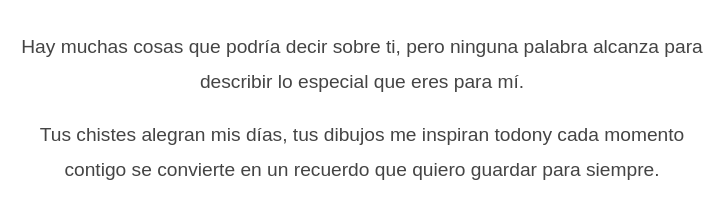
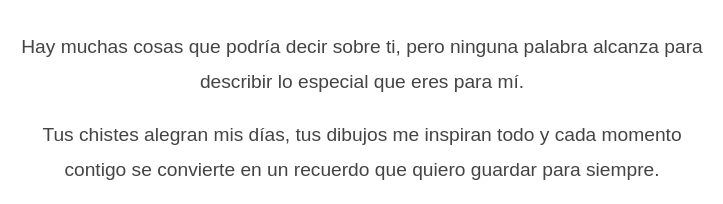
Before and after one commit to MisterDemi-Arg/Para-mi-Sashita, a plain HTML site: page index.html in a window 1280 px wide. Shown: the part 663-867 px from the top of the page, 278-1001 px from the left. Drawn offline with Linux system fonts and the light colour scheme.

Commit message:
Fix typo in inspirational text

```diff
--- a/index.html
+++ b/index.html
@@ -141,7 +141,7 @@ lo especial que eres para mí.
 
 <p>
 Tus chistes alegran mis días, tus dibujos me
-inspiran todony cada momento contigo se
+inspiran todo y cada momento contigo se
 convierte en un recuerdo que quiero guardar
 para siempre.
 </p>
```
